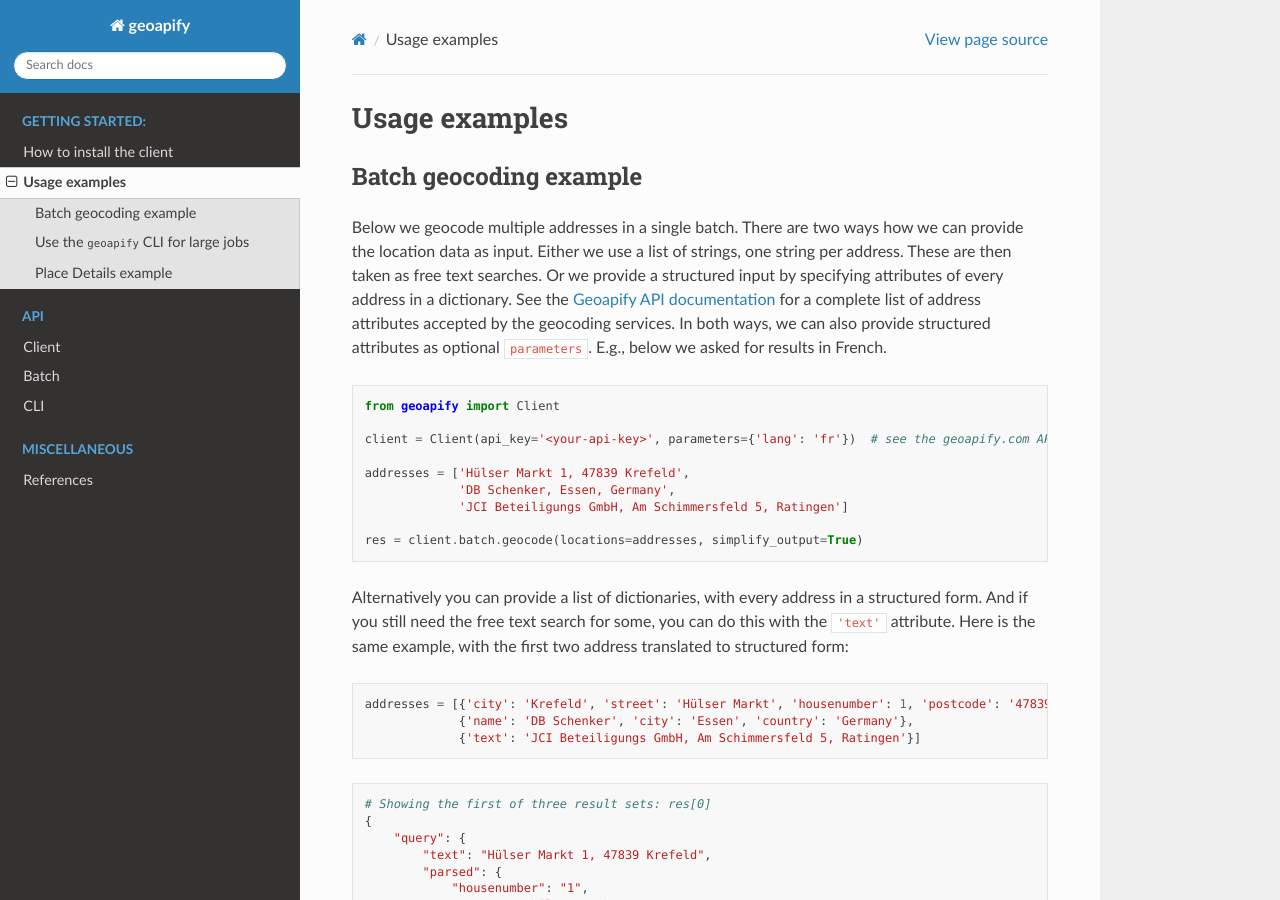
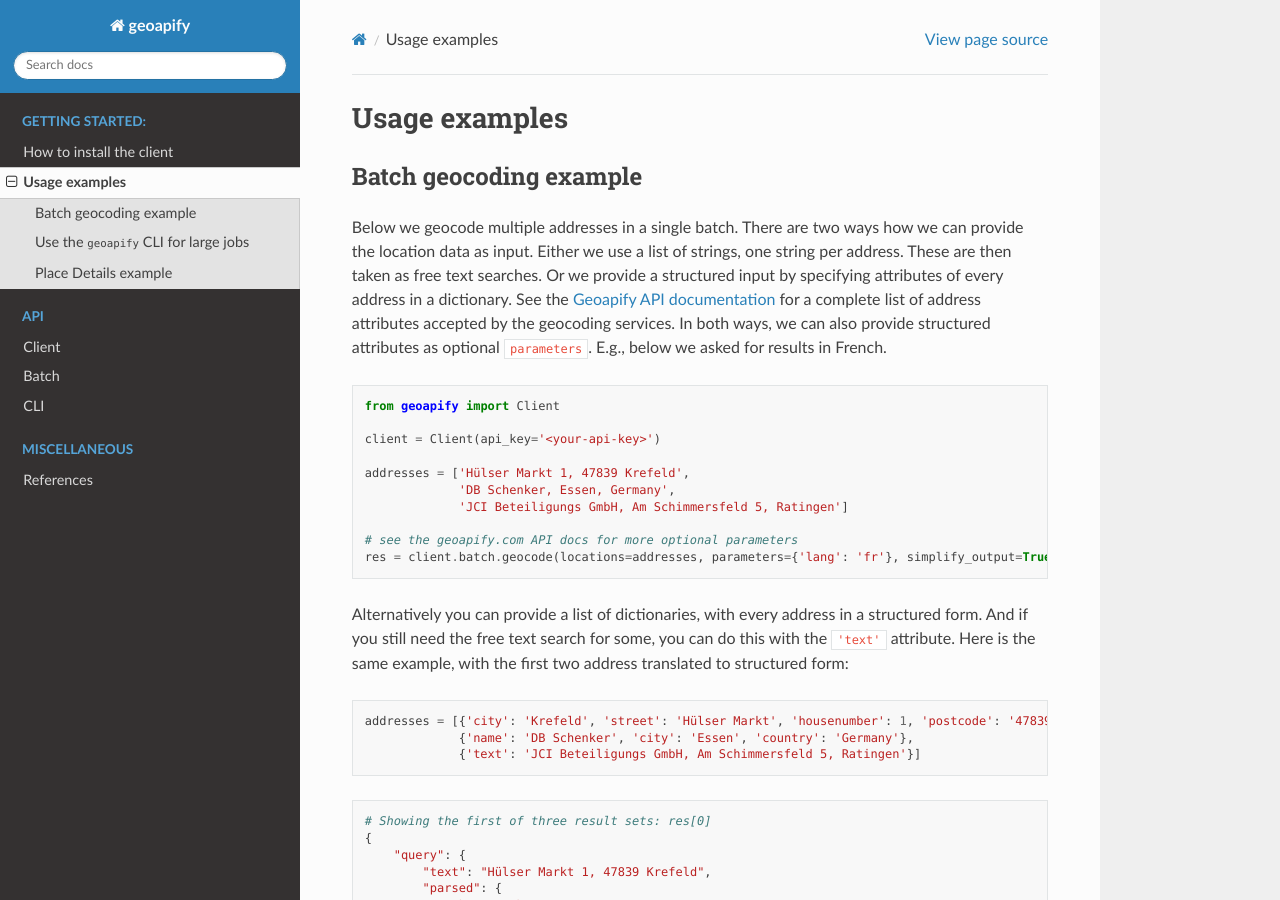
Before and after one commit to huels-originals/geobatchpy, a Sphinx documentation site: the page built from docs/example.md, in a window 1280 px wide and 900 px high. Built offline with Sphinx 7.4.7 and the Read the Docs theme 2.0.0, drawn with Linux system fonts in a browser that asks for light colours.

Commit message:
fix error in docs

````diff
--- a/docs/example.md
+++ b/docs/example.md
@@ -12,13 +12,14 @@
 ```python
 from geoapify import Client
 
-client = Client(api_key='<your-api-key>', parameters={'lang': 'fr'})  # see the geoapify.com API docs for more options
+client = Client(api_key='<your-api-key>')
 
 addresses = ['Hülser Markt 1, 47839 Krefeld',
              'DB Schenker, Essen, Germany',
              'JCI Beteiligungs GmbH, Am Schimmersfeld 5, Ratingen']
 
-res = client.batch.geocode(locations=addresses, simplify_output=True)
+# see the geoapify.com API docs for more optional parameters
+res = client.batch.geocode(locations=addresses, parameters={'lang': 'fr'}, simplify_output=True)
 ```
 
 Alternatively you can provide a list of dictionaries, with every address in a structured form. And if you still need
````
